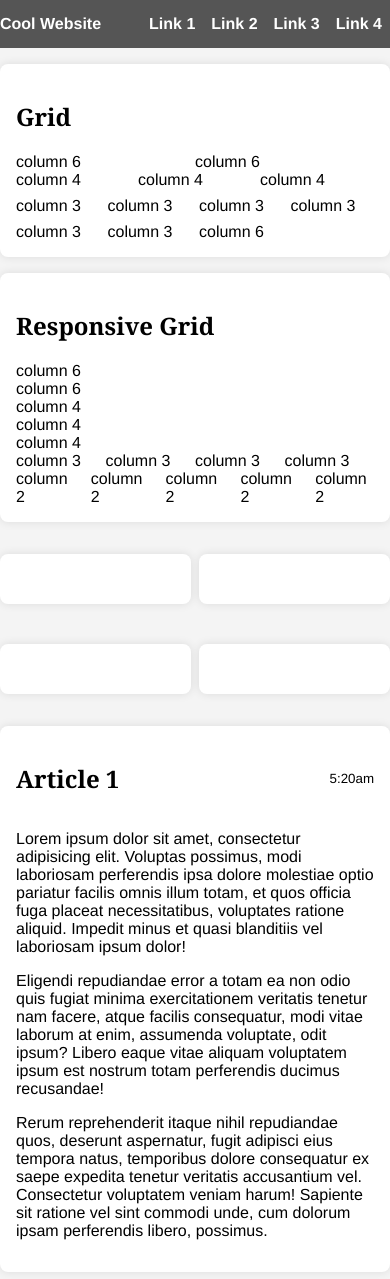
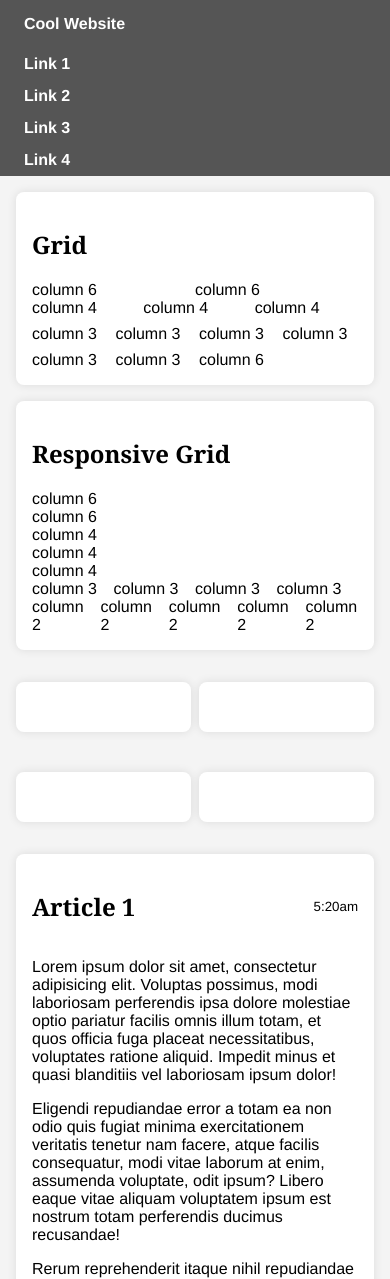
Before and after one commit to bronkula/wnm608_example, a PHP site: page / in a window 390 px wide. Shown: the top 1279 px of the page. Run offline with PHP 8.4, Linux system fonts and the light colour scheme; some libraries are stand-ins or nearby versions.

Commit message:
m03 responsive fixes

```diff
--- a/cline.hamilton/css/storetheme.css
+++ b/cline.hamilton/css/storetheme.css
@@ -6,3 +6,23 @@
 body {
 	background-color:var(--color-offwhite);
 }
+
+
+
+@media (max-width:800px) {
+	.container {
+		padding-left:1em;
+		padding-right:1em;
+	}
+	.navbar h1 {
+		padding-left:0.5em;
+	}
+}
+@media (max-width:400px) {
+	.navbar .display-flex {
+		display:block;
+	}
+	.navbar .nav li {
+		line-height:2em;
+	}
+}
```
